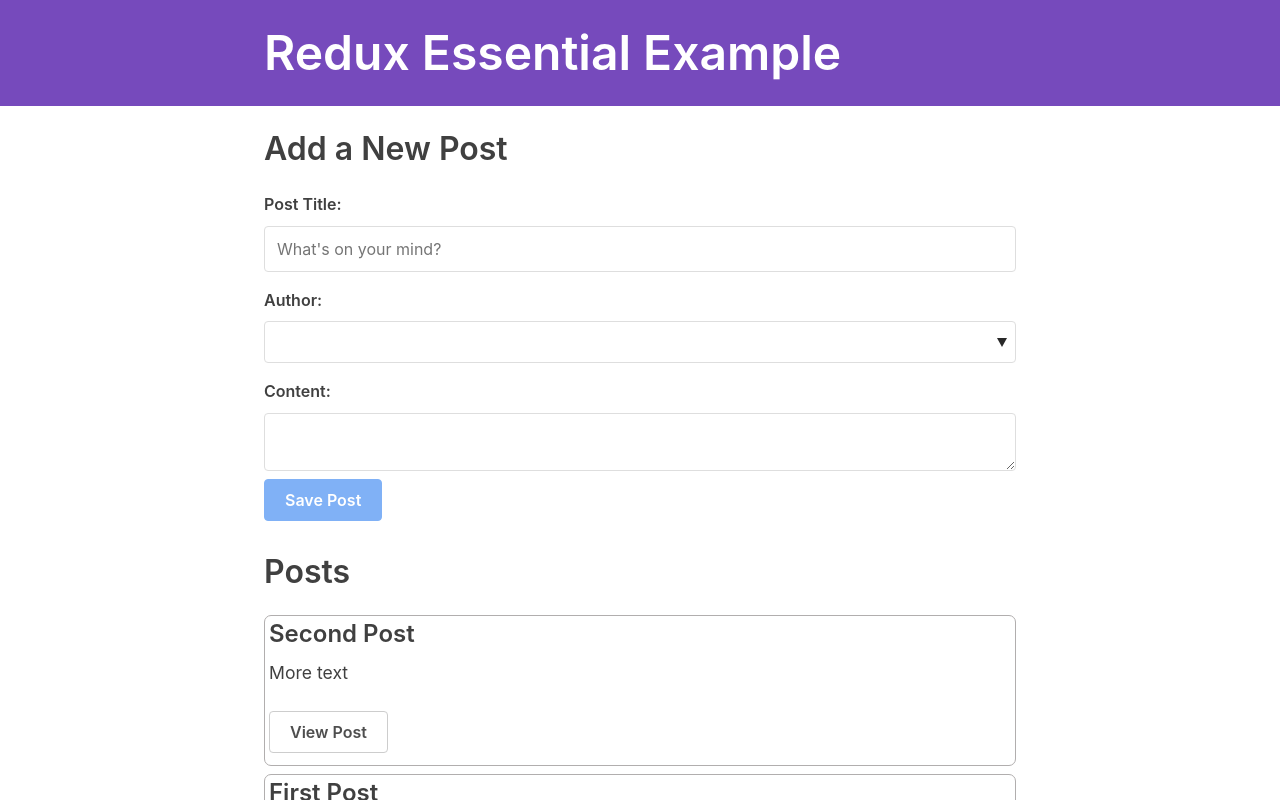
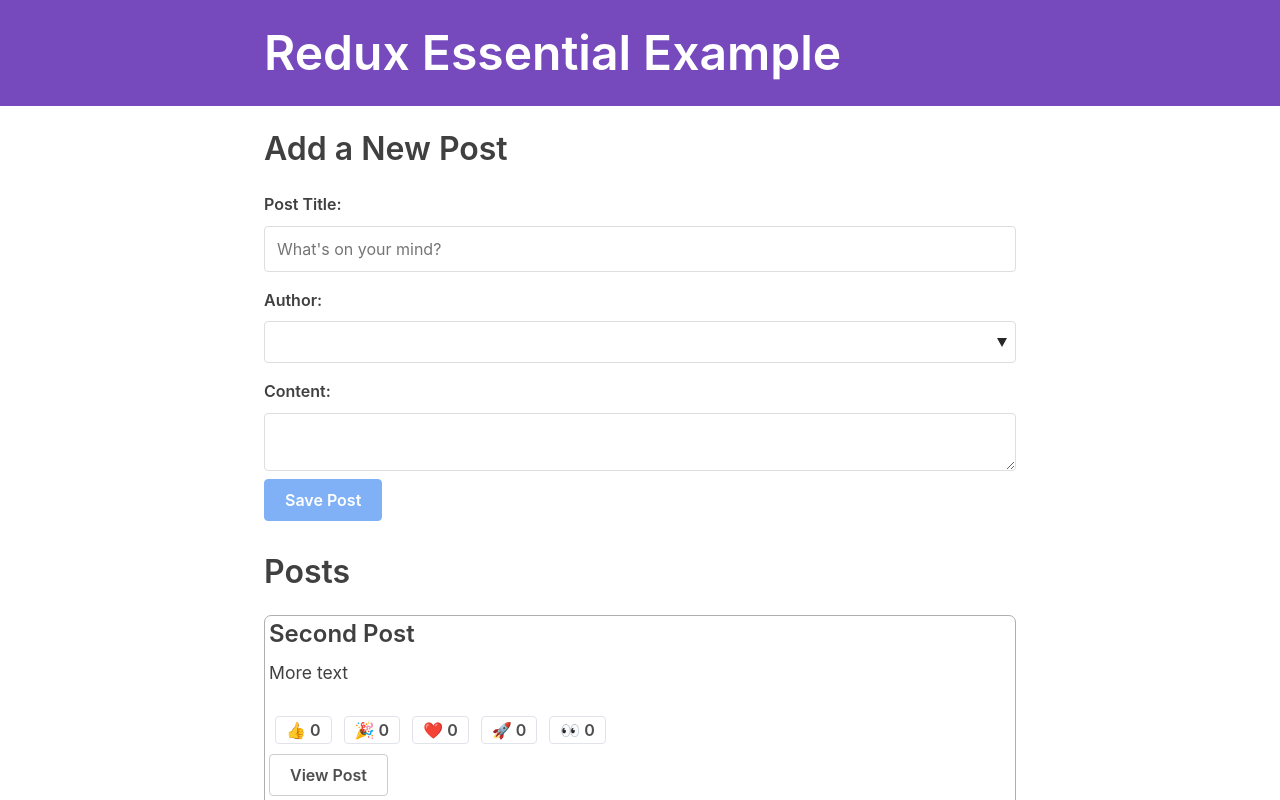
Before and after one commit to ag502/Redux-Tutorial, a React (Create React App) app: page / in a window 1280 px wide. Shown: the top 800 px of the page. Built offline with nearby package versions, Linux system fonts and the light colour scheme.

Commit message:
Add ReactionButton Component and button update action

```diff
--- a/src/features/posts/PostsList.js
+++ b/src/features/posts/PostsList.js
@@ -1,6 +1,7 @@
 import React, {useState} from 'react'
 import {useSelector} from 'react-redux'
 import {Link} from 'react-router-dom'
+import ReactionButtons from "./ReactionButtons";
 
 const PostsList = () => {
     const posts = useSelector(state => state.posts)
@@ -13,6 +14,7 @@
             <article className="post-excerpt" key={post.id}>
                 <h3>{post.title}</h3>
                 <p className="post-content">{post.content.substring(0, 100)}</p>
+                <ReactionButtons post={post}/>
                 <Link to={`/posts/${post.id}`} className="button muted-button">
                     View Post
                 </Link>
--- /dev/null
+++ b/src/features/posts/ReactionButtons.js
@@ -0,0 +1,34 @@
+import React from 'react'
+import {useDispatch} from "react-redux"
+import {reactionAdded} from '../posts/postsSclice'
+
+const reactionEmoji = {
+    thumbsUp: '👍',
+    hooray: '🎉',
+    heart: '❤️',
+    rocket: '🚀',
+    eyes: '👀',
+}
+
+const ReactionButtons = ({post}) => {
+    const dispatch = useDispatch();
+
+    const reactionButtons = Object.entries(reactionEmoji).map(
+        ([name, emoji]) => {
+            return (
+                <button
+                    key={name}
+                    type="button"
+                    className="muted-button reaction-button"
+                    onClick={() => dispatch(reactionAdded(post.id, name))}
+                    >
+                    {emoji} {post.reactions[name]}
+                </button>
+            )
+        }
+    )
+
+    return <div>{reactionButtons}</div>
+}
+
+export default ReactionButtons;
--- a/src/features/posts/postsSclice.js
+++ b/src/features/posts/postsSclice.js
@@ -58,9 +58,26 @@
                     }
                 }
             }
+        },
+        reactionAdded: {
+            reducer: (state, action) => {
+                const {postId, reactionName} = action.payload
+                const existingPost = state.find(post => post.id === postId)
+                if (existingPost) {
+                    existingPost.reactions[reactionName]++
+                }
+            },
+            prepare: (postId, reactionName) => {
+                return {
+                    payload: {
+                        postId,
+                        reactionName
+                    }
+                }
+            }
         }
     }
 })
 
-export const {postAdded} = postsSlice.actions
+export const {postAdded, reactionAdded} = postsSlice.actions
 export default postsSlice.reducer
```
